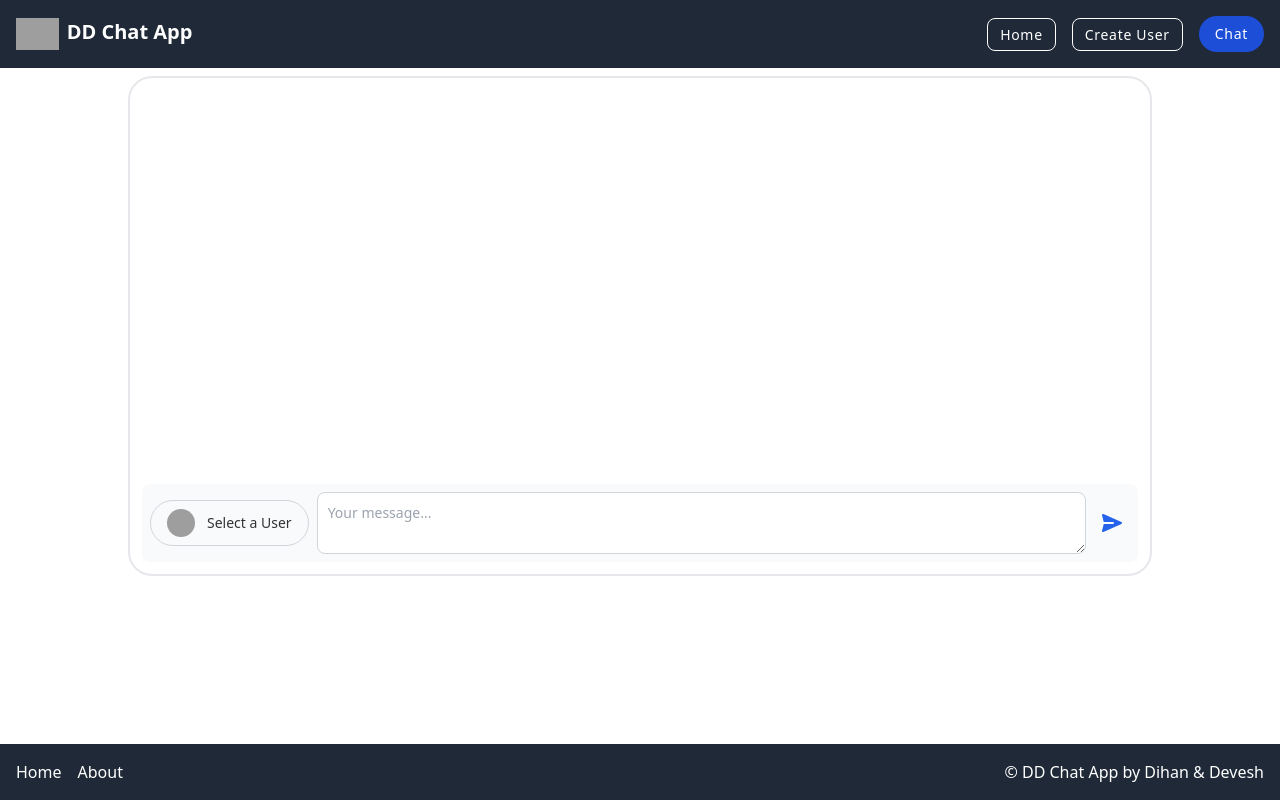
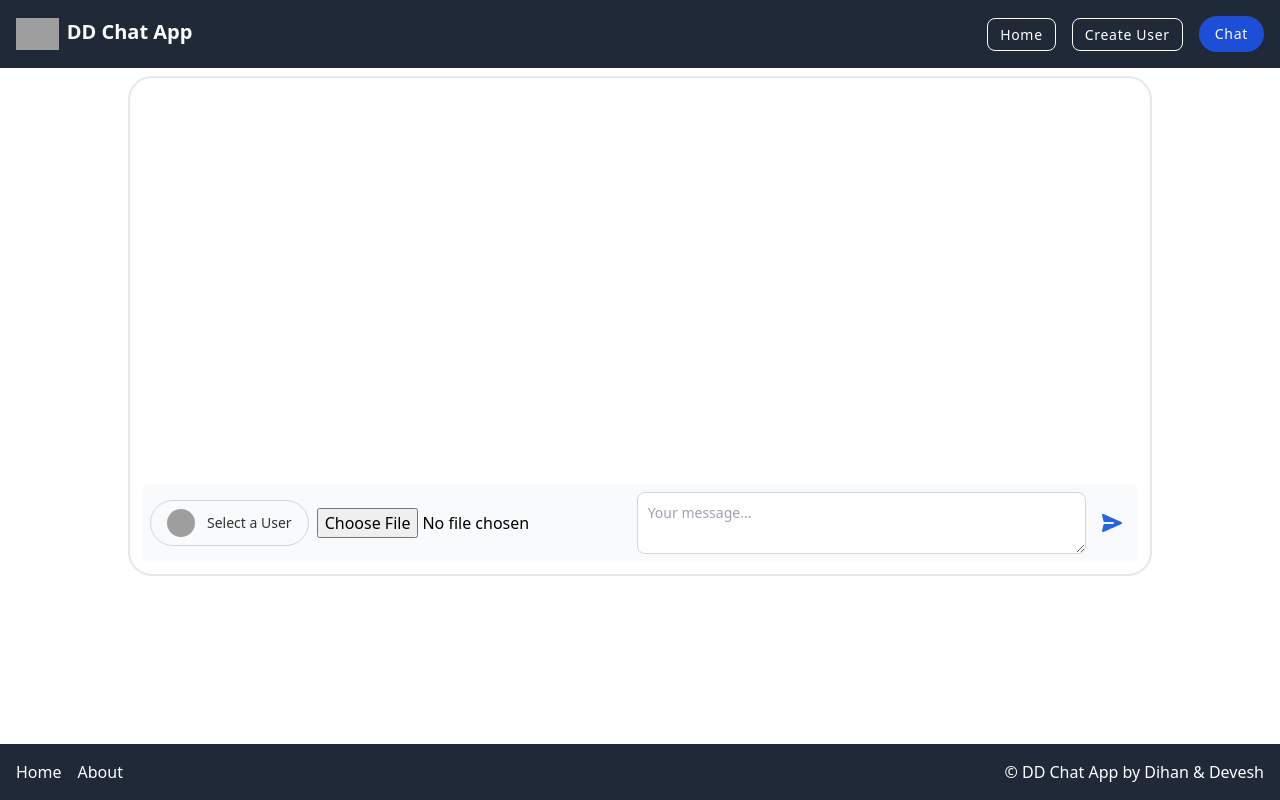
Before and after one commit to deveshbis/dd-chat-app, a Nuxt app: page /chat in a window 1280 px wide. Built offline with nearby package versions, Linux system fonts and the light colour scheme; grey boxes are pictures that could not be loaded.

Commit message:
added image file upload in messages box

```diff
--- a/components/SendBox/SendBox.vue
+++ b/components/SendBox/SendBox.vue
@@ -1,46 +1,62 @@
 <template>
     <div class="flex flex-col h-full">
+        <!-- Messages Container -->
         <div ref="messagesContainer" class="flex-grow max-h-[500px] overflow-y-auto mb-4">
             <div v-for="message in messageStore.messages" :key="message.id"
                 :class="message.user.role === 'admin' ? 'justify-end' : 'justify-start'"
                 class="flex items-start gap-2.5 mb-2 border border-s-violet-300 p-3 rounded-2xl border-gray-200">
                 <div class="flex gap-4">
-                    <div class="w-12 h-9 rounded-full bg-gray-500 flex items-center justify-center text-white font-semibold">
+                    <div
+                        class="w-12 h-9 rounded-full bg-gray-500 flex items-center justify-center text-white font-semibold">
                         {{ message.user.name.split('').slice(0, 2).join('').toUpperCase() }}
                     </div>
                     <div class="flex flex-col w-full max-w-[320px] leading-1.5">
                         <div class="flex items-center space-x-2 rtl:space-x-reverse">
-                            <span class="text-sm font-semibold text-gray-900 dark:text-white">{{ message.user.name }}</span>
-                            <span class="text-sm font-normal text-gray-500 dark:text-gray-400">{{ new Date(message.id).toLocaleTimeString() }}</span>
+                            <span class="text-sm font-semibold text-gray-900 dark:text-white">{{ message.user.name
+                                }}</span>
+                            <span class="text-sm font-normal text-gray-500 dark:text-gray-400">{{ new
+                                Date(message.id).toLocaleTimeString() }}</span>
                         </div>
-                        <p class="text-sm font-normal py-2 text-gray-900 dark:text-white">{{ message.text }}</p>
+                        <p v-if="message.text" class="text-sm font-normal py-2 text-gray-900 dark:text-white">{{
+                            message.text }}</p>
+                        <img v-if="message.image" :src="message.image" alt="Uploaded Image"
+                            class="max-w-full max-h-[200px] rounded-lg" />
                     </div>
                 </div>
             </div>
         </div>
 
-        <form @submit.prevent="handleSubmit" class="flex items-center space-x-2 bg-gray-50 dark:bg-gray-700 p-2 rounded-lg">
+        <!-- Input Form -->
+        <form @submit.prevent="handleSubmit"
+            class="flex items-center space-x-2 bg-gray-50 dark:bg-gray-700 p-2 rounded-lg">
             <button type="button" @click="openModal"
                 class="px-4 py-2 flex items-center rounded-full text-[#333] text-sm border border-gray-300 outline-none hover:bg-gray-100">
-                <img src="https://readymadeui.com/profile_6.webp" class="w-7 h-7 mr-3 rounded-full shrink-0" alt="Profile" />
+                <img src="https://readymadeui.com/profile_6.webp" class="w-7 h-7 mr-3 rounded-full shrink-0"
+                    alt="Profile" />
                 {{ userStore.selectedRole.name }}
             </button>
 
-            <textarea id="chat" rows="2" v-model="message"
-                @keydown.enter.prevent="handleSubmit"
+            <!-- Upload Image Component -->
+            <UploadImage @file-uploaded="sendImage" />
+
+            <!-- Message Input -->
+            <textarea id="chat" rows="2" v-model="message" @keydown.enter.prevent="handleSubmit"
                 class="flex-grow block p-2.5 text-sm text-gray-900 bg-white rounded-lg border border-gray-300 focus:ring-blue-500 focus:border-blue-500 dark:bg-gray-800 dark:border-gray-600 dark:placeholder-gray-400 dark:text-white dark:focus:ring-blue-500 dark:focus:border-blue-500"
                 placeholder="Your message..."></textarea>
 
+            <!-- Send Button -->
             <button type="submit"
                 class="inline-flex justify-center p-2 text-blue-600 rounded-full cursor-pointer hover:bg-blue-100 dark:text-blue-500 dark:hover:bg-gray-600">
                 <svg class="w-5 h-5 rotate-90 rtl:-rotate-90" aria-hidden="true" xmlns="http://www.w3.org/2000/svg"
                     fill="currentColor" viewBox="0 0 18 20">
-                    <path d="m17.914 18.594-8-18a1 1 0 0 0-1.828 0l-8 18a1 1 0 0 0 1.157 1.376L8 18.281V9a1 1 0 0 1 2 0v9.281l6.758 1.689a1 1 0 0 0 1.156-1.376Z" />
+                    <path
+                        d="m17.914 18.594-8-18a1 1 0 0 0-1.828 0l-8 18a1 1 0 0 0 1.157 1.376L8 18.281V9a1 1 0 0 1 2 0v9.281l6.758 1.689a1 1 0 0 0 1.156-1.376Z" />
                 </svg>
                 <span class="sr-only">Send message</span>
             </button>
         </form>
 
+        <!-- User Selection Modal -->
         <div v-if="isModalOpen" class="fixed inset-0 z-50 flex items-center justify-center bg-black bg-opacity-50">
             <div class="bg-white rounded-lg shadow-lg p-6 w-80">
                 <h2 class="text-lg font-semibold mb-4">Select a User</h2>
@@ -112,9 +128,25 @@ const handleSubmit = () => {
         text: message.value,
     };
 
-    messageStore.addMessage(newMessage); // Add message to the message store
+    messageStore.addMessage(newMessage);
     message.value = '';
+    nextTick(() => scrollToBottom());
+};
 
+const sendImage = (image) => {
+    if (!userStore.selectedRole.role) {
+        showToast('error', 'Please select a role before sending an image');
+        return;
+    }
+
+    const newMessage = {
+        id: Date.now(),
+        user: userStore.selectedRole,
+        text: '',
+        image,
+    };
+
+    messageStore.addMessage(newMessage);
     nextTick(() => scrollToBottom());
 };
 
@@ -125,5 +157,4 @@ const scrollToBottom = () => {
 };
 </script>
 
-<style scoped>
-</style>
+<style scoped></style>
--- /dev/null
+++ b/components/UploadImage/UploadImage.vue
@@ -0,0 +1,40 @@
+<template>
+    <div>
+        <input type="file" @change="handleFileUpload" accept="image/*" />
+    </div>
+</template>
+
+<script setup>
+import { defineEmits } from 'vue';
+
+// Emit event for the uploaded file
+const emit = defineEmits(['file-uploaded']);
+
+const handleFileUpload = (event) => {
+    const file = event.target.files[0];
+    if (file) {
+        const reader = new FileReader();
+        reader.onload = () => {
+            emit('file-uploaded', reader.result); // Pass the image as Base64 URL
+        };
+        reader.readAsDataURL(file); // Convert file to Base64
+    }
+};
+</script>
+
+
+
+
+
+<!-- <template>
+    <div>
+        <input type="file"
+            class="w-full text-gray-500 font-medium text-sm bg-gray-100 file:cursor-pointer cursor-pointer file:border-0 file:py-2 file:px-4 file:mr-4 file:bg-gray-800 file:hover:bg-gray-700 file:text-white rounded" />
+    </div>
+</template>
+
+<script setup>
+
+</script>
+
+<style lang="scss" scoped></style> -->
--- /dev/null
+++ b/pages/about.vue
@@ -0,0 +1,12 @@
+<template>
+    <div>
+        <h1 class="text-2xl font-bold">Tis is About Page</h1>
+
+    </div>
+</template>
+
+<script setup>
+
+</script>
+
+<style lang="scss" scoped></style>
```
